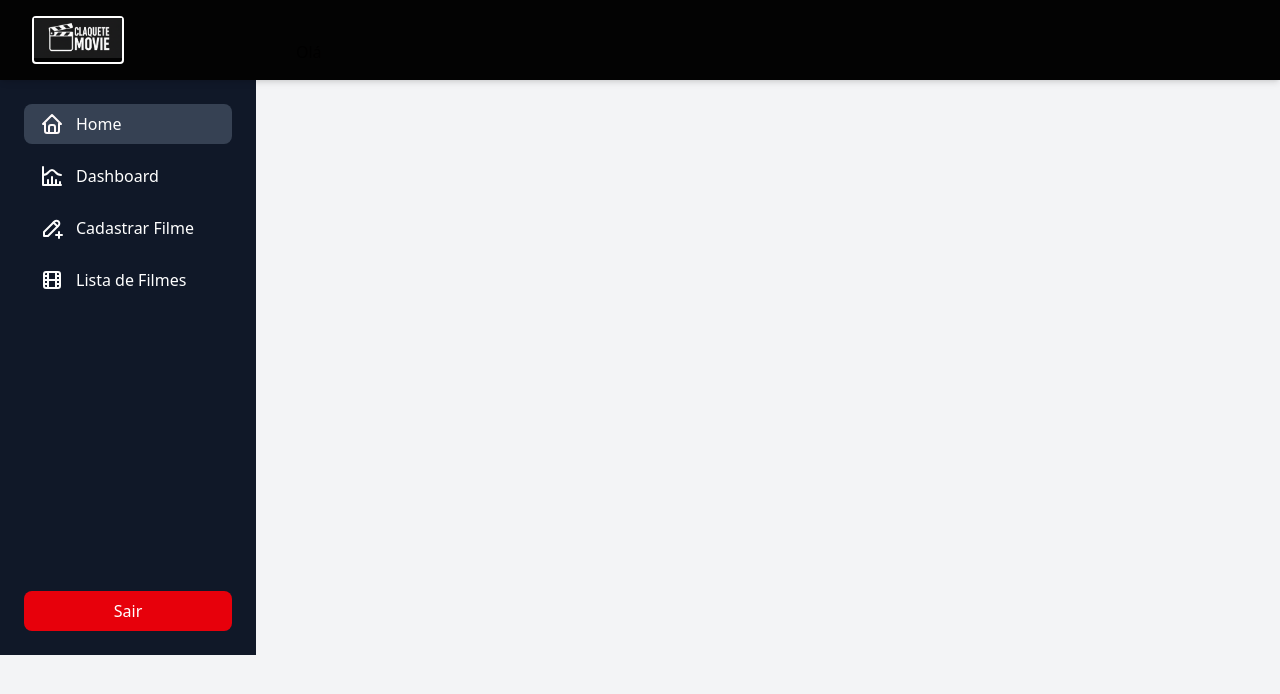
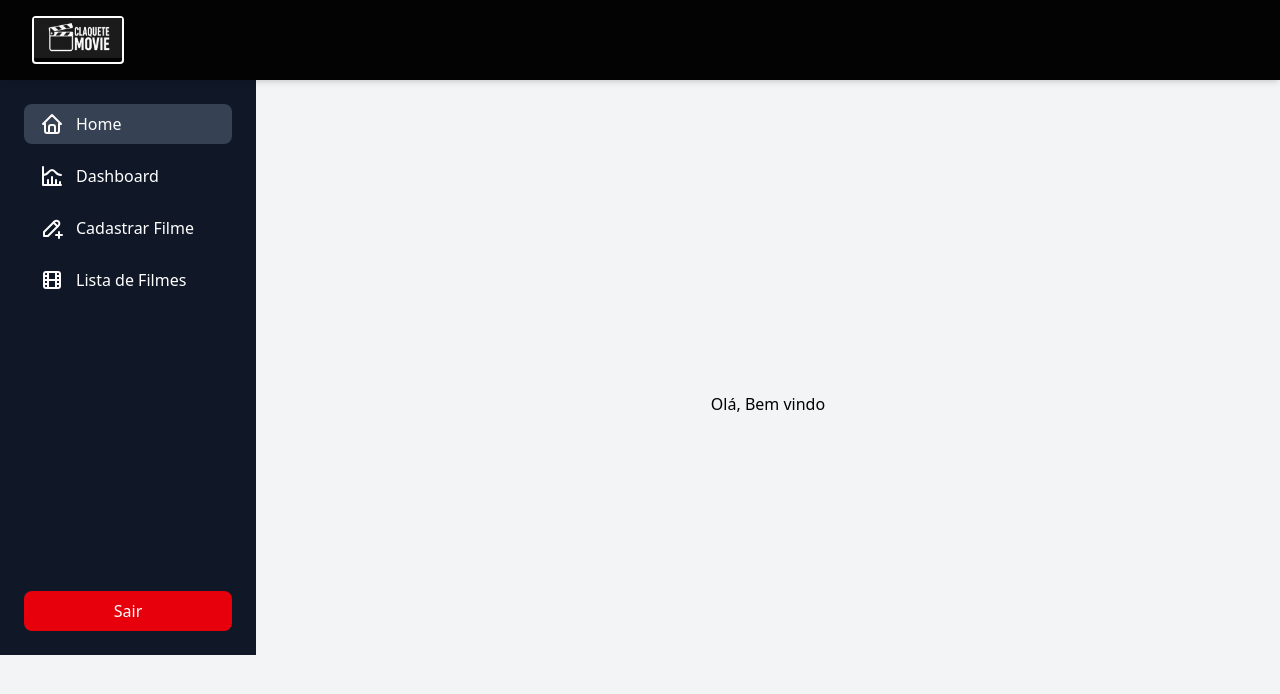
Before and after one commit to victoriapiassa/ClaqueteMovie, a Vue app: page /admin/homeAdmin in a window 1280 px wide. Shown: the top 694 px of the page. Built offline with nearby package versions, Linux system fonts and the light colour scheme; no server answers.

Commit message:
alteração no homeAdmin

```diff
--- a/src/pages/admin/homeAdmin.vue
+++ b/src/pages/admin/homeAdmin.vue
@@ -1,4 +1,11 @@
 <template>
 
-    <div class="bg-red-200">  <p> Olá </p></div>
+    <main
+      class="flex-1 mt-5 m-5 min-h-[calc(90vh-2rem)] bg-gray-100 flex items-center justify-center p-8"
+    >
+
+    <p> Olá, Bem vindo </p>
+
+    </main>
+
 </template>
```
